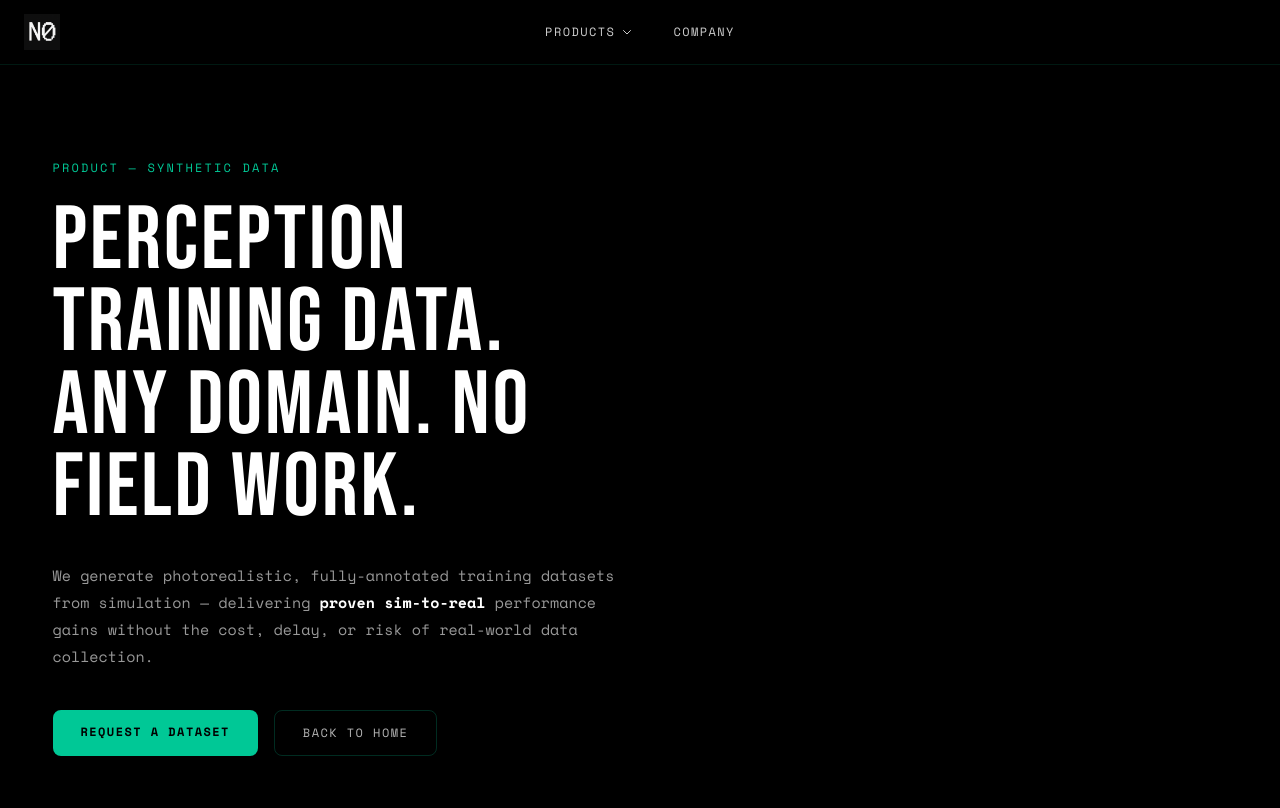
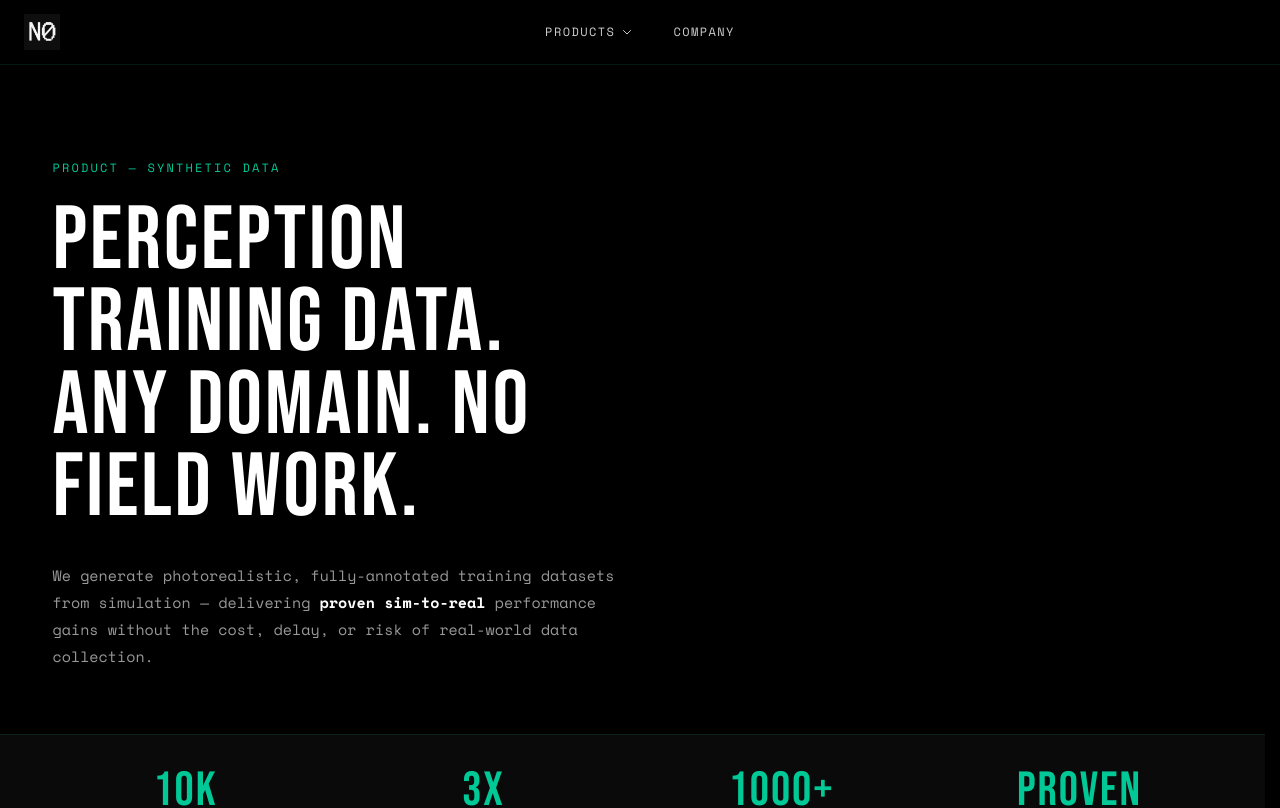
Before and after one commit to N0-Labs/n0_website, a Next.js app: page /synthetic-data in a window 1280 px wide. Shown: the top 808 px of the page. Built offline with nearby package versions, Linux system fonts and the light colour scheme.

Commit message:
remove unused buttons from hero and thank-you sections
Update navigation to eliminate redundant buttons.

```diff
--- a/app/contact/page.tsx
+++ b/app/contact/page.tsx
@@ -98,12 +98,7 @@ export default function ContactPage() {
             </a>
             .
           </p>
-          <Link
-            href="/"
-            className="inline-block font-mono text-xs tracking-[0.12em] uppercase text-foreground/70 border border-line-strong px-7 py-3.5 rounded-lg transition-all duration-200 hover:text-foreground hover:border-accent/50"
-          >
-            Back to Home
-          </Link>
+
         </div>
       </main>
     );
--- a/app/synthetic-data/page.tsx
+++ b/app/synthetic-data/page.tsx
@@ -60,20 +60,7 @@ export default function SyntheticDataPage() {
           performance gains without the cost, delay, or risk of real-world data
           collection.
         </p>
-        <div className="flex flex-wrap gap-4 mt-10">
-          <Link
-            href="/contact"
-            className="inline-block font-mono text-xs font-bold tracking-[0.12em] uppercase text-background bg-accent px-7 py-3.5 rounded-lg transition-all duration-200 hover:bg-accent-hover hover:-translate-y-0.5 hover:shadow-[0_4px_20px_rgba(0,232,150,0.35)]"
-          >
-            Request a Dataset
-          </Link>
-          <Link
-            href="/"
-            className="inline-block font-mono text-xs tracking-[0.12em] uppercase text-foreground/70 border border-line-strong px-7 py-3.5 rounded-lg transition-all duration-200 hover:text-foreground hover:border-accent/50"
-          >
-            Back to Home
-          </Link>
-        </div>
+
       </section>
 
       {/* Stats strip */}
```
